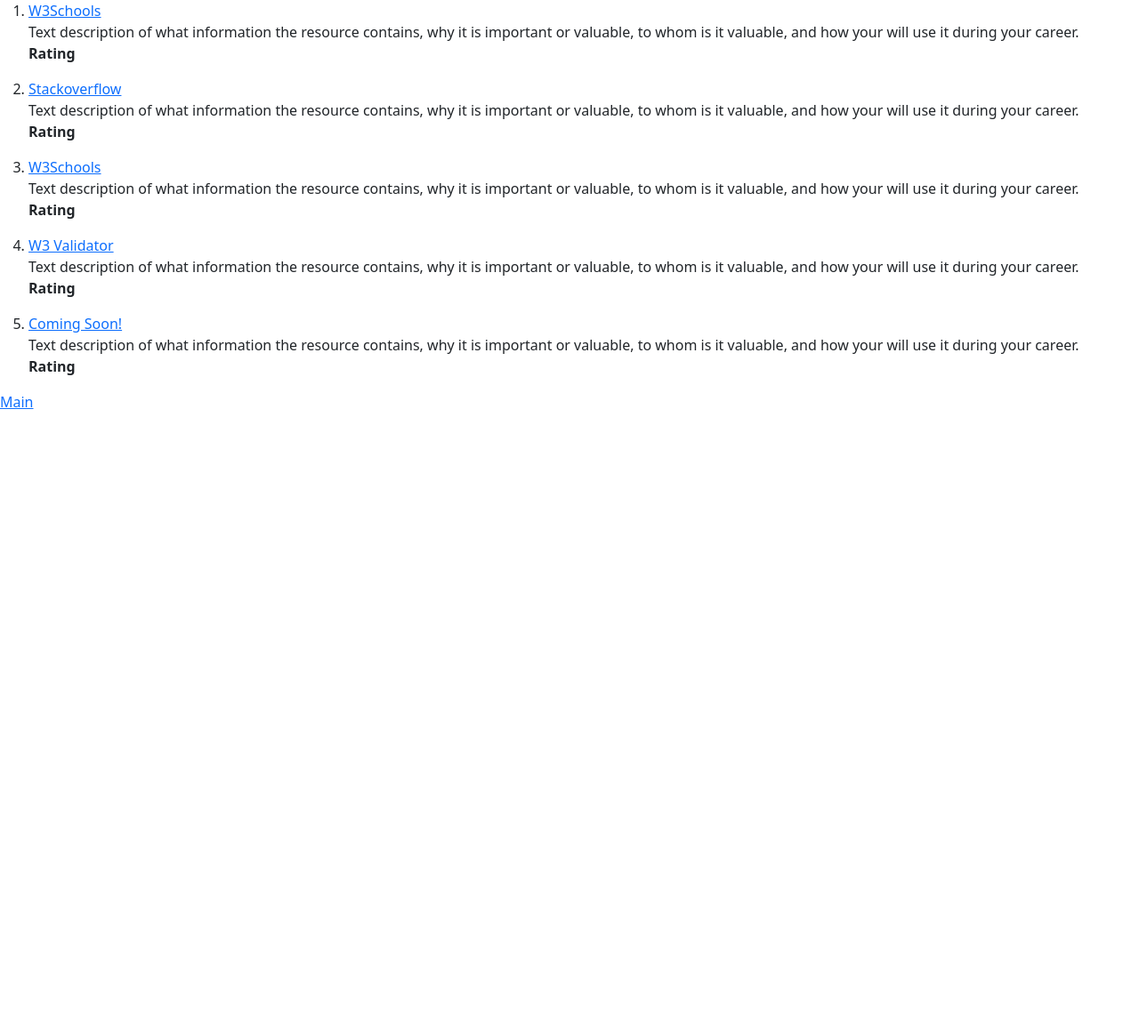
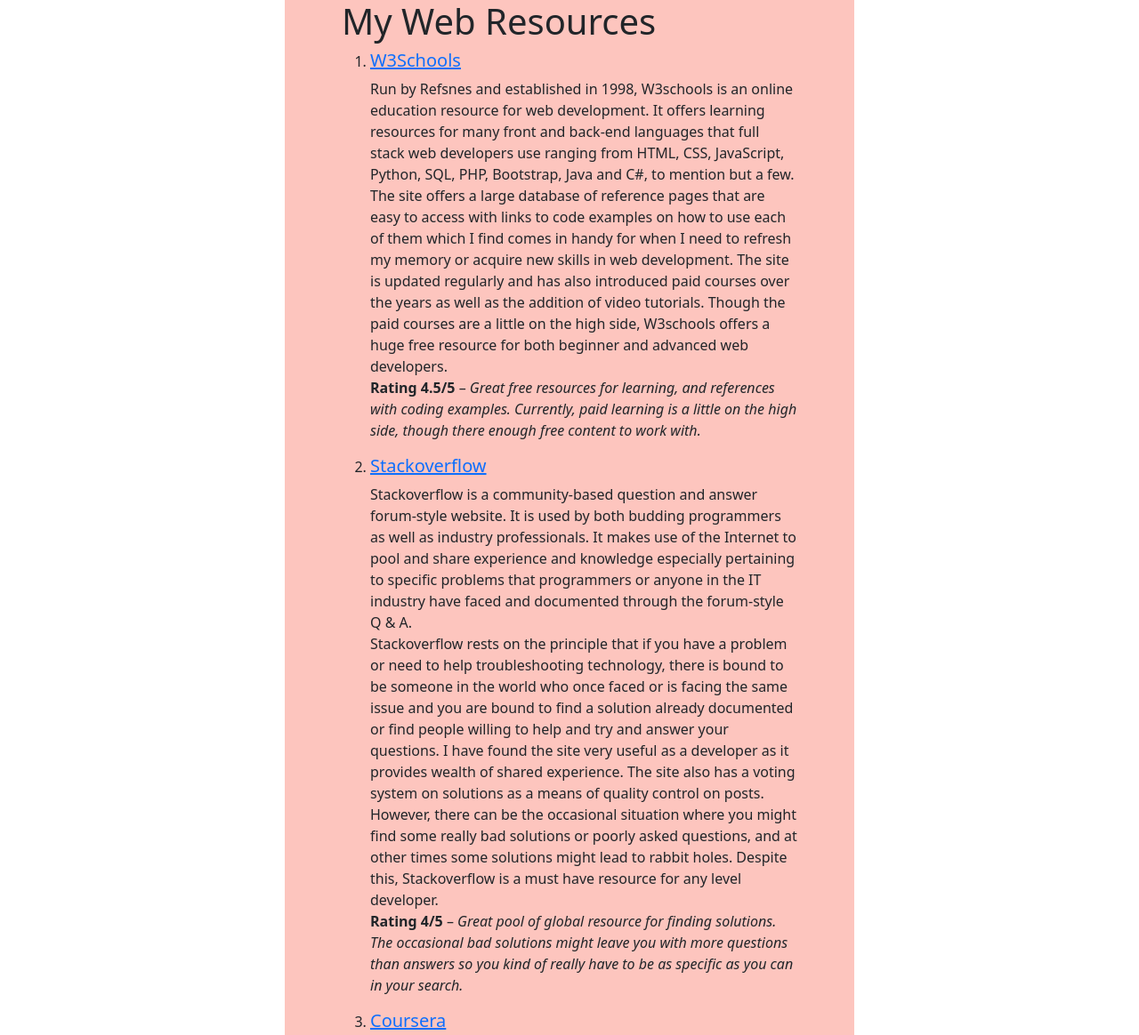
Before and after one commit to chitalu7/Webroot, a plain HTML site: page html/webresources.html in a window 1280 px wide. Shown: the top 1164 px of the page at 89% size. Before the commit the page ends 800 px from the top, so only its background shows below. Drawn offline with nearby package versions, Linux system fonts and the light colour scheme.

Commit message:
sixth commit

```diff
--- a/css/style.css
+++ b/css/style.css
@@ -0,0 +1,3 @@
+ol, h1, h4{
+    margin: auto 10%;
+}
--- a/html/webresources.html
+++ b/html/webresources.html
@@ -9,40 +9,95 @@
     <meta name="keywords" content="">
     <meta name="description" content="">
     <meta name="author" content="Chitalu Mumba">
+    <!--External CSS Link-->
+    <link rel="stylesheet" href="../css/style.css">
     <!-- Bootstrap CSS -->
     <link href="https://cdn.jsdelivr.net/npm/bootstrap@5.1.1/dist/css/bootstrap.min.css" rel="stylesheet" integrity="sha384-F3w7mX95PdgyTmZZMECAngseQB83DfGTowi0iMjiWaeVhAn4FJkqJByhZMI3AhiU" crossorigin="anonymous">
   </head>
   <body>
-    <div class="container-field" style="border:none;">
+    <div class="container-field" style="border:none; margin:auto 25%; background-color:#fdc5be;">
+
+      <h1> My Web Resources</h1>
 
       <ol>
-        <li><p><a target="_blank" href="https://w3schools.com">W3Schools</a><br />
-          Text description of what information the resource contains, why it is important or valuable, to whom is it valuable, and how
-          your will use it during your career. <br />
-          <b>Rating</b></p>
+        <li><h5><a target="_blank" href="https://w3schools.com">W3Schools</a> </h5>
+          <p>Run by Refsnes and established in 1998, W3schools is an online education resource for web development.
+            It offers learning resources for many front and back-end languages that full stack web developers use
+            ranging from HTML, CSS, JavaScript, Python, SQL, PHP, Bootstrap, Java and C#, to mention but a few. <br />
+            The site offers a large database of reference pages that are easy to access with links to code examples
+            on how to use each of them which I find comes in handy for when I need to refresh my memory or acquire
+            new skills in web development. The site is updated regularly and has also introduced paid courses over
+            the years as well as the addition of video tutorials. Though the paid courses are a little on the high side,
+            W3schools offers a huge free resource for both beginner and advanced web developers.<br />
+            <b>Rating 4.5/5</b> – <i>Great free resources for learning, and references with coding examples.
+              Currently, paid learning is a little on the high side, though there enough free content to work with.</i>
+            <br />
+          </p>
         </li>
-        <li><p><a target="_blank" href="https://stackoverflow.com/">Stackoverflow</a><br />
-          Text description of what information the resource contains, why it is important or valuable, to whom is it valuable, and how
-          your will use it during your career. <br />
-          <b>Rating</b></p>
+        <li><h5><a target="_blank" href="https://stackoverflow.com/">Stackoverflow</a> </h5>
+          <p>Stackoverflow is a community-based question and answer forum-style website. It is used by both budding
+            programmers as well as industry professionals. It makes use of the Internet to pool and share experience
+            and knowledge especially pertaining to specific problems that programmers or anyone in the IT industry
+            have faced and documented through the forum-style Q & A.  <br />
+            Stackoverflow rests on the principle that if you have a problem or need to help troubleshooting technology,
+             there is bound to be someone in the world who once faced or is facing the same issue and you are bound to
+             find a solution already documented or find people willing to help and try and answer your questions.
+             I have found the site very useful as a developer as it provides wealth of shared experience.
+             The site also has a voting system on solutions as a means of quality control on posts. However, there can
+             be the occasional situation where you might find some really bad solutions or poorly asked questions, and
+              at other times some solutions might lead to rabbit holes. Despite this, Stackoverflow is a must have
+              resource for any level developer.<br />
+            <b>Rating 4/5</b> – <i>Great pool of global resource for finding solutions. The occasional bad solutions
+              might leave you with more questions than answers so you kind of really have to be as specific as you can
+              in your search.</i>
+            <br />
+          </p>
         </li>
-        <li><p><a target="_blank" href="https://w3schools.com">W3Schools</a><br />
-          Text description of what information the resource contains, why it is important or valuable, to whom is it valuable, and how
-          your will use it during your career. <br />
-          <b>Rating</b></p>
+        <li><h5><a target="_blank" href="https://www.coursera.org/">Coursera</a> </h5>
+          <p>Coursera is an online course provider created in 2012 by Stanford University computer science professors.
+            Both free and paid courses are offered on the site. While the cost might be on the high side, I have found
+            Coursera useful for attaining certifications, and can be used by an developer at any level. The site also
+            offers full bachelor’s and master’s degrees from accredited schools like Arizona State University and the
+            University of London. Courses vary in difficulty, and most can be completed at your own pace. <br />
+            I find Coursera useful in building up your career skills as a web developer and getting to build up your
+            resume for future job opportunities or for just adding more to your current skillset as a programmer or
+            developer. The courses go through quality control, are highly detailed, and most have a way to test your
+            understanding through quizzes and exams. As with any type of learning worthwhile, the courses can be
+            demanding at times and quite expensive. <br />
+            <b>Rating 3.75/4 </b> – <i>Great resource for building skills and resume.
+              Courses can be expensive and time demanding.</i>
+            <br />
+          </p>
         </li>
-        <li><p><a target="_blank" href="https://validator.w3.org/">W3 Validator</a><br />
-          Text description of what information the resource contains, why it is important or valuable, to whom is it valuable, and how
-          your will use it during your career. <br />
-          <b>Rating</b></p>
+        <li><h5><a target="_blank" href="https://validator.w3.org/">W3 Validator</a> </h5>
+          <p>This is as tool that checks markup code (XHTML, HTML) in a website to determine if the code is following
+            established formatting standards. The validator ensures your code does not have any mistakes or is not
+            using obsolete syntax that might make it prone to errors when its opened on different browsers or devices.<br />
+            This tool is important for any web developer as it saves time in having to look at every line of code for
+            errors and automates the code check and debugging for you. It will notify you with line numbers where
+            exactly the While that validator may check the validity of your code, this does not mean your website
+            is good. <br />
+            <b>Rating 4.5/5 </b> – <i>Great free source for validating markup code for any developer</i>
+            <br />
+          </p>
         </li>
-        <li><p><a target="_blank"  href="Coming Soon for Designers">Coming Soon!</a><br />
-          Text description of what information the resource contains, why it is important or valuable, to whom is it valuable, and how
-          your will use it during your career. <br />
-          <b>Rating</b></p>
+        <li><h5><a target="_blank" href="https://azure.microsoft.com/">Microsoft Azure Cloud Services</a> or <a href="https://aws.amazon.com/">Amazon AWS</a> </h5>
+          <p>Microsoft Azure Cloud Services and Amazon AWS are cloud-based services that offer free trial plans for
+            cloud servers at a cheap rate. There are other cloud-based services out there but I have personally found
+            the use of Microsoft Azure and Amazon AWS a good learning experience for implementing cloud servers and
+            learning backend programming as its used in the industry today.<br />
+            I have used both services for personal projects to showcase my portfolio or to just learn about backend coding.
+            Both services have student rates that are cheaper and offer a free trial for a reasonable amount of time.
+            However, I would make sure I close accounts that are near their trial end to avoid getting charged.
+            The billing plan can also get very confusing for first timers, and setting up the servers might require some
+            prior knowledge though they are well documented -  so be warned.  <br />
+            <b>Rating – 4/5 </b> – <i>Free trials are a big plus. If you want more functions, you may have to pay more
+              and the billing plan can be hard to understand at times.</i>
+            <br />
+          </p>
         </li>
       </ol>
-      <p><a href="../index.html">Main</a></p>
+      <h4><a href="../index.html">Return to Main portfolio page</a></h4>
 
 
 
```
Also changed, not shown: index.html (+8 -6 lines).
